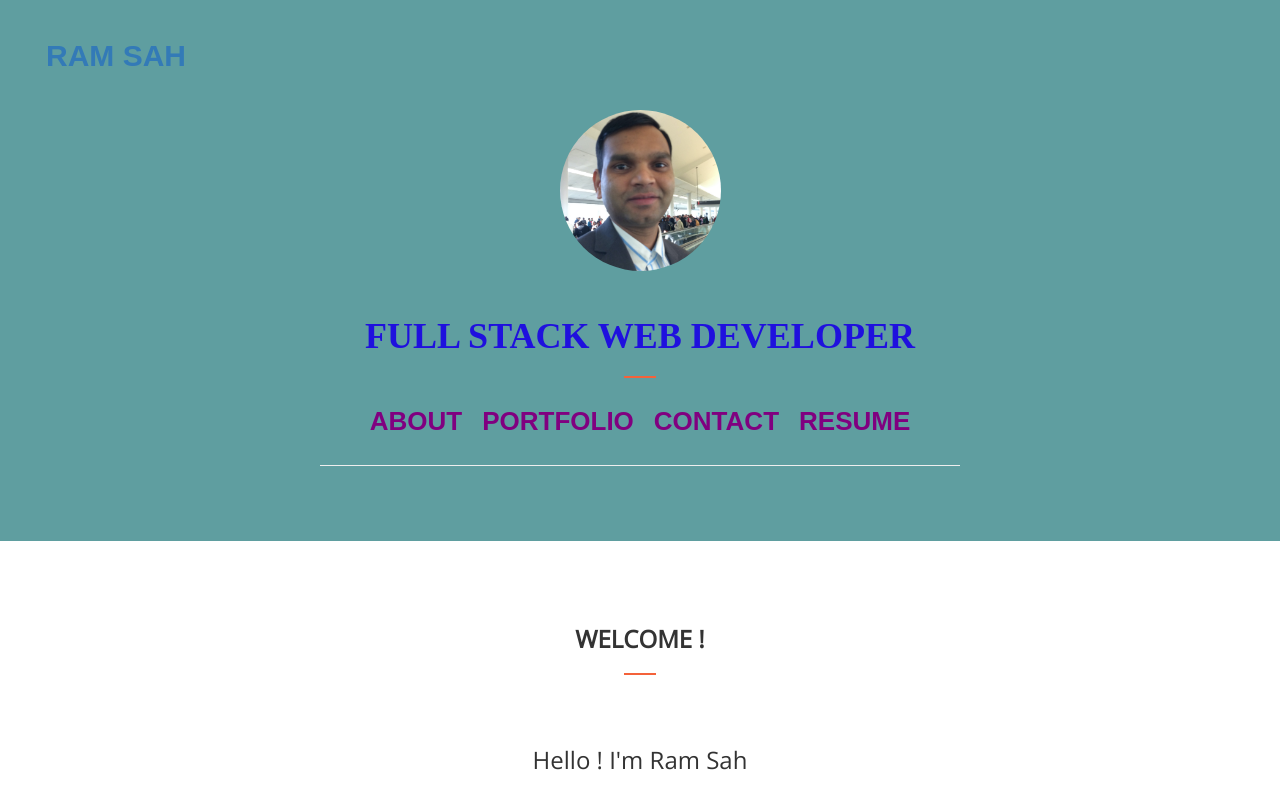
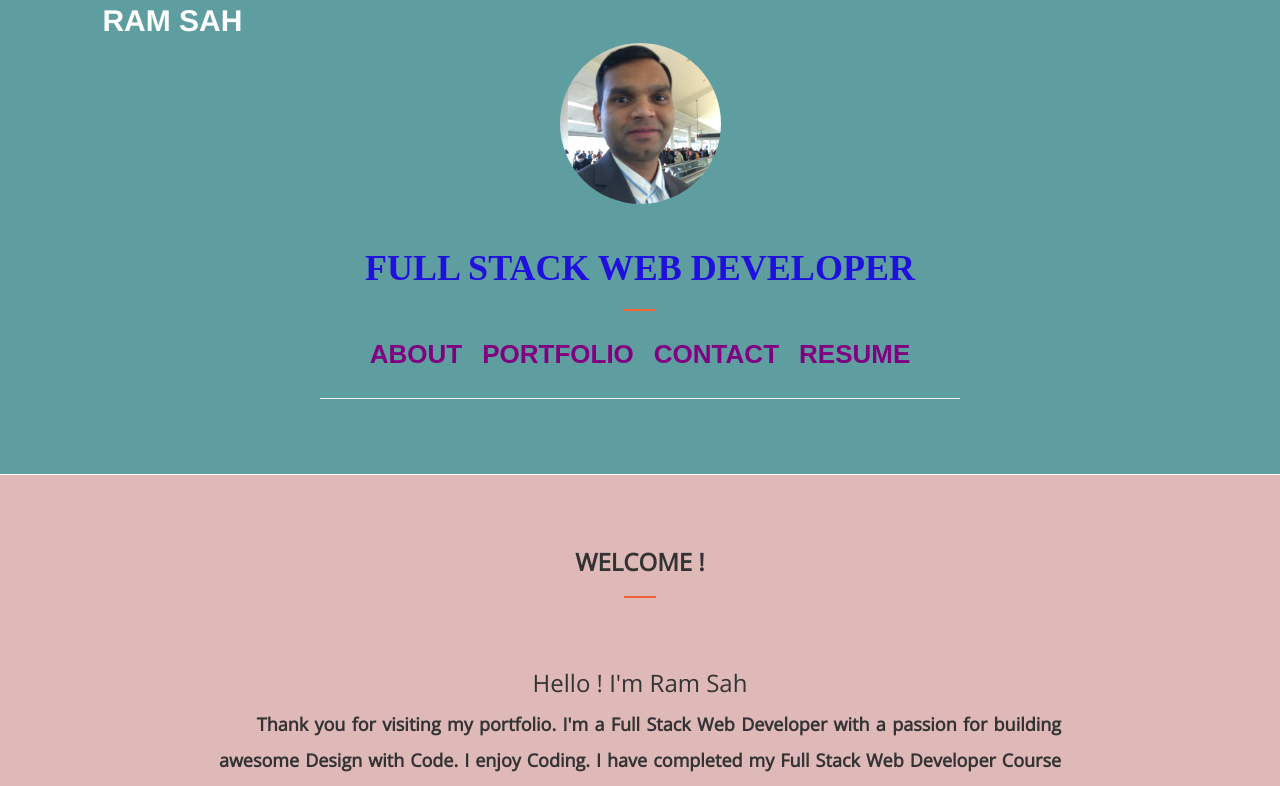
Before and after one commit to ram-sah/React-Portfolio, a React (Create React App) app: page / in a window 1280 px wide. Shown: the top 786 px of the page. Built offline with nearby package versions, Linux system fonts and the light colour scheme; a web font is replaced by a local one.

Commit message:
update styles

```diff
--- a/src/containers/Code.js
+++ b/src/containers/Code.js
@@ -65,7 +65,7 @@ class Code extends Component {
   render() {
     return (
       <div>
-        <div>
+        <div className='portfolioPg'>
           <Skill>Skills:</Skill>
           <hr className="divider my-4" /><hr />
           <div className="row skills">
--- a/src/containers/Contact.js
+++ b/src/containers/Contact.js
@@ -24,7 +24,7 @@ class Contact extends Component {
 
   render() {
     return (
-      <div>
+      <div className='contactPg'>
         <CenteredHeader className="letsBold">Let's Get in Touch with Me!</CenteredHeader>
         <hr className="divider my-4" />
         <FormDiv>
--- a/src/containers/Header.js
+++ b/src/containers/Header.js
@@ -8,6 +8,7 @@ const ProfileImage = styled.img`
   width: 10em;
   height: 10em;
   border-radius: 50%;
+  margin-top: -40px;
 `;
 
 const ProfileTitle = styled.h1`
@@ -35,7 +36,8 @@ class Header extends Component {
   render() {
     return (
       <figure className="aboutMe">
-      <HeaderDiv><Nav />
+        <Nav />
+      <HeaderDiv>
         <Link to="/">
           <ProfileImage src={require('../assets/ram.jpg')} alt='Ram Sah' />
           <ProfileTitle>FULL STACK WEB DEVELOPER</ProfileTitle>
--- a/src/containers/Home.js
+++ b/src/containers/Home.js
@@ -1,17 +1,17 @@
 import React, { Component } from 'react'
 import { CenteredHeader } from './App.js'
-
+import '../theme/globalStyle'
 class Home extends Component {
   render() {
     return (
       // <section style={ {width: "1000px" }}></section>
-      <div >
+      <div className='card'>
         <CenteredHeader> <strong> WELCOME !</strong> </CenteredHeader>
         <hr className="divider my-4" />
         <CenteredHeader>Hello ! I'm Ram Sah</CenteredHeader>
         <div className="home">
-          Thank you for visiting my portfolio. I'm a Full Stack Web Developer with a passion for building awesome Design with Code.
-          I enjoy Coding. I have completed my Full Stack Web Developer Course from Penn LPS Boot Camp
+        &nbsp;&nbsp;&nbsp;&nbsp;&nbsp;&nbsp;Thank you for visiting my portfolio. I'm a Full Stack Web Developer with a passion for building awesome Design with Code.
+        I enjoy Coding. I have completed my Full Stack Web Developer Course from Penn LPS Boot Camp
         Philadelphia, <a href="https://www.upenn.edu/" target="_blank">University of Pennsylvania. </a>
         My journey in <strong>Coding </strong>
         started on May-2020. Since then, I've been doing well in my class with <strong>A+</strong> rating.
--- a/src/containers/Nav.js
+++ b/src/containers/Nav.js
@@ -1,13 +1,11 @@
 import React from 'react';
-import '../containers/Style.css'
-
 function Nav() {
     return(
-        <nav className="navbar NavFont">
-            <a className="navbar-brand" style={{ fontSize:'30px', marginLeft: '30px', marginTop: '-10px' }} href="#">
+        <nav>
+            <a style={{ fontSize:'30px', margin: '8%',color: 'white' }}
+             href="#">
                RAM SAH
             </a>
-
         </nav>
     );
 }
--- a/src/index.js
+++ b/src/index.js
@@ -4,6 +4,7 @@ import App from './App';
 import * as serviceWorker from './serviceWorker';
 import './theme/globalStyle'
 import '../node_modules/bootstrap/dist/css/bootstrap.min.css'
+import 'bootstrap/dist/css/bootstrap.min.css';
 ReactDOM.render(App, document.getElementById('root'));
 // If you want your app to work offline and load faster, you can change
 // unregister() to register() below. Note this comes with some pitfalls.
--- a/src/theme/globalStyle.js
+++ b/src/theme/globalStyle.js
@@ -59,5 +59,20 @@ injectGlobal`
       border-color: ${ColorScheme.primary};
     }
   }
-
+  .card {
+    background: #dfb8b8;
+    padding:0.2% 25% 8% 25%;
+    margin: -1.3% -22% -4.19% -22%
+  }
+  .contactPg {
+    background: #e7d67c;
+    padding:0.2% 25% 8% 25%;
+    margin: -1.3% -22% -4.19% -22%
+  }
+  .portfolioPg {
+    background: #0000ff3b;
+    padding:0.2% 25% 8% 25%;
+    margin: -1.3% -22% -4.19% -22%
+  }
+}
 `;
```
Also changed, not shown: 7 other files (tests, documents, lock files or other folders).
